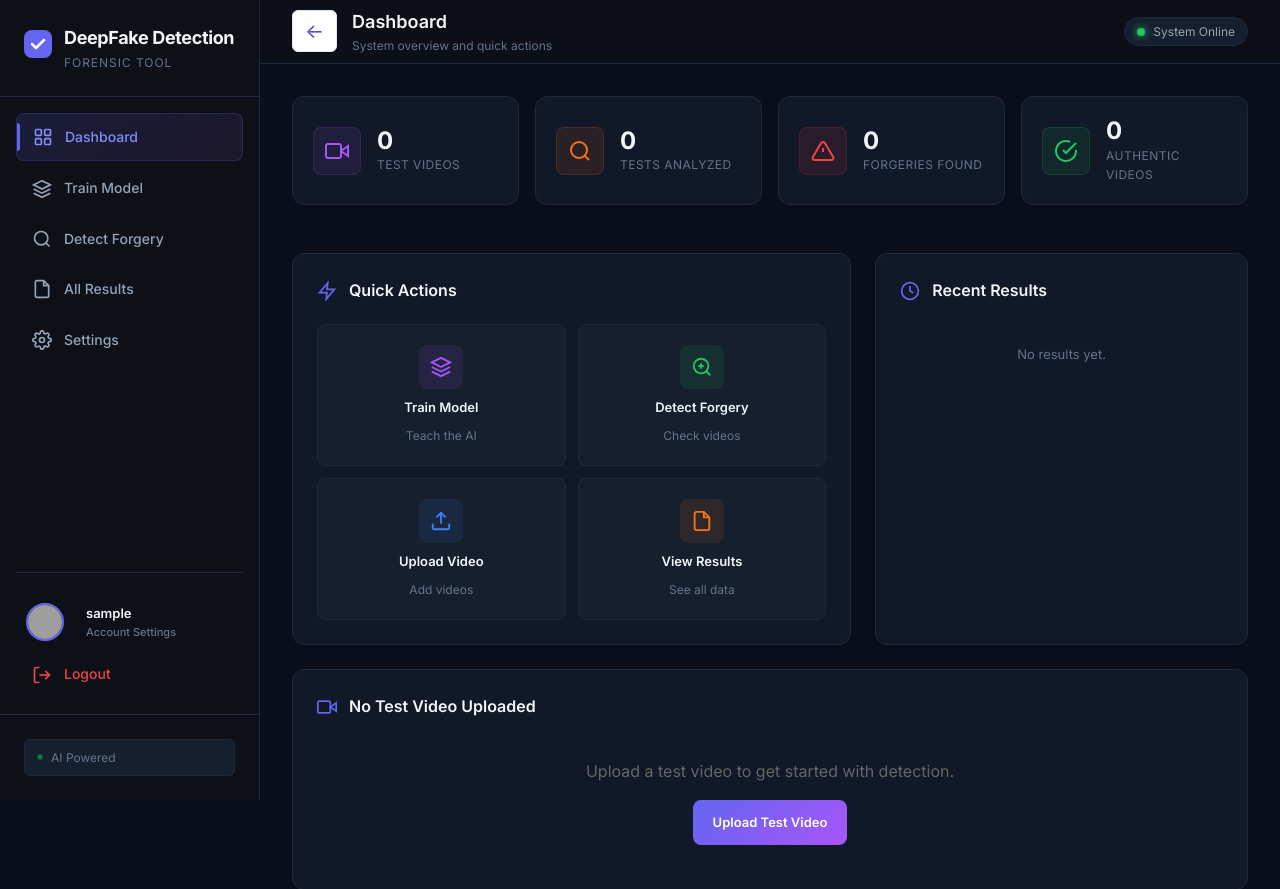
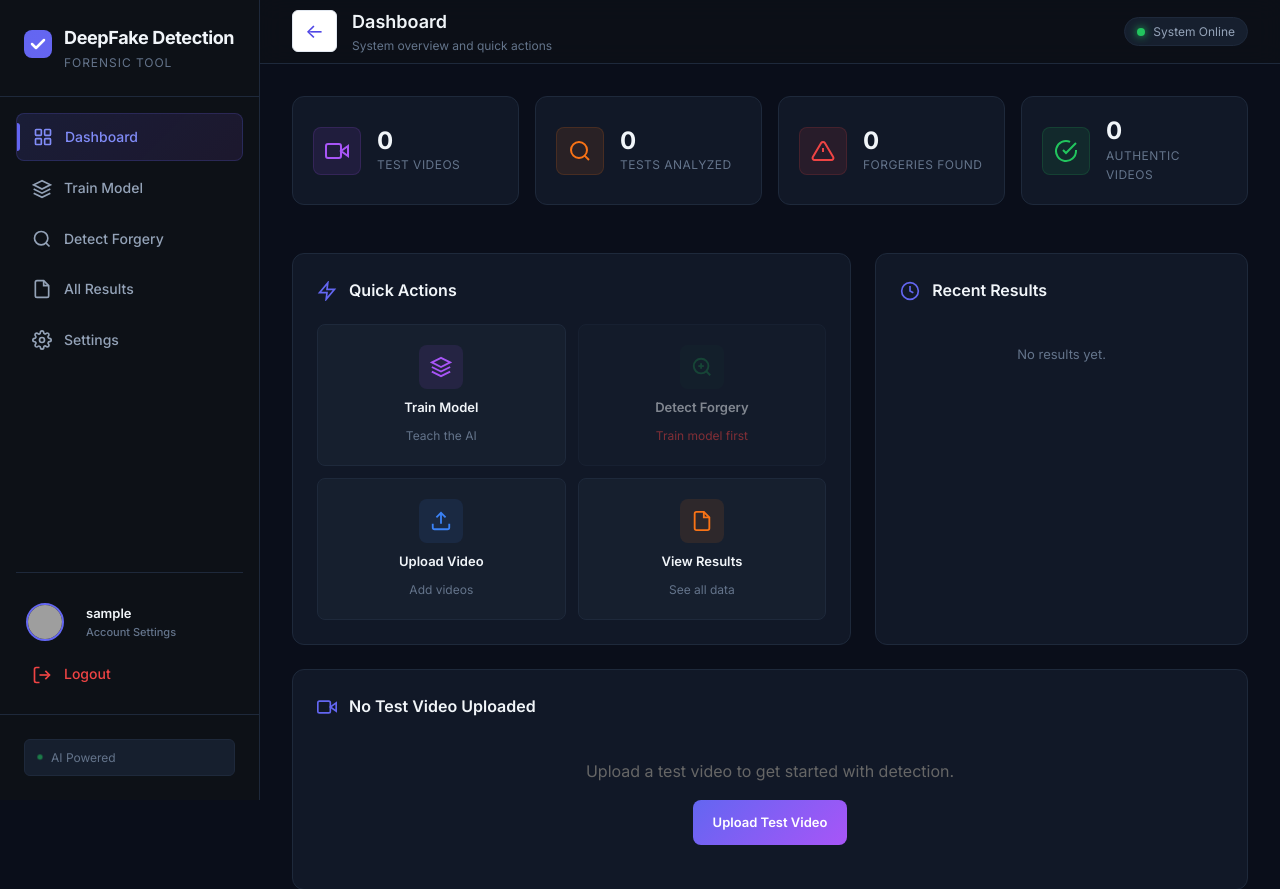
Before and after one commit to sukumar38140/Fake-detection, a Django app: page / in a window 1280 px wide. Shown: the top 889 px of the page. Run offline with Django 4.2, Linux system fonts and the light colour scheme; the visitor is signed in with stand-in values (Sample User, id 1); data that the repository does not hold is empty; grey boxes are pictures that could not be loaded.

Commit message:
Add model training requirement check - disable detect functionality until model is trained

```diff
--- a/detector/templates/detector/dashboard.html
+++ b/detector/templates/detector/dashboard.html
@@ -84,6 +84,7 @@
                     <span class="action-label">Train Model</span>
                     <span class="action-desc">Teach the AI</span>
                 </a>
+                {% if model_exists %}
                 <a href="{% url 'detect_forgery' %}" class="action-btn" id="action-detect">
                     <div class="action-icon green">
                         <svg viewBox="0 0 24 24" fill="none" stroke="currentColor" stroke-width="2">
@@ -96,6 +97,20 @@
                     <span class="action-label">Detect Forgery</span>
                     <span class="action-desc">Check videos</span>
                 </a>
+                {% else %}
+                <div class="action-btn action-btn-disabled" id="action-detect" title="Train a model first to detect forgery" style="opacity: 0.5; cursor: not-allowed; pointer-events: none;">
+                    <div class="action-icon green" style="opacity: 0.5;">
+                        <svg viewBox="0 0 24 24" fill="none" stroke="currentColor" stroke-width="2">
+                            <circle cx="11" cy="11" r="8"/>
+                            <path d="M21 21l-4.35-4.35"/>
+                            <path d="M11 8v6"/>
+                            <path d="M8 11h6"/>
+                        </svg>
+                    </div>
+                    <span class="action-label">Detect Forgery</span>
+                    <span class="action-desc" style="color: var(--color-danger); font-size: 12px;">Train model first</span>
+                </div>
+                {% endif %}
                 <a href="{% url 'upload_video' %}" class="action-btn" id="action-upload">
                     <div class="action-icon blue">
                         <svg viewBox="0 0 24 24" fill="none" stroke="currentColor" stroke-width="2">
@@ -201,8 +216,18 @@
             </div>
             {% else %}
             <div style="margin-top: 15px; padding: 15px; background: var(--color-bg-elevated); border: 1px solid var(--color-border); border-radius: 8px; text-align: center;">
-                <p style="color: var(--color-text-secondary); margin-bottom: 10px;">No analysis results yet</p>
+                <p style="color: var(--color-text-secondary); margin-bottom: 10px;">
+                    {% if model_exists %}
+                    No analysis results yet
+                    {% else %}
+                    <span style="color: var(--color-danger); font-weight: 600;">⚠️ Train a model first</span>
+                    {% endif %}
+                </p>
+                {% if model_exists %}
                 <a href="{% url 'detect_forgery' %}" class="btn btn-primary btn-sm">Run Analysis</a>
+                {% else %}
+                <a href="{% url 'train_model' %}" class="btn btn-primary btn-sm">Train Model Now</a>
+                {% endif %}
             </div>
             {% endif %}
         </div>
--- a/detector/views.py
+++ b/detector/views.py
@@ -422,12 +422,18 @@ def train_model(request):
 @login_required
 def detect_forgery(request):
     """Video forgery detection page - show only test video if exists."""
+    # Check if user has a trained model
+    latest_session = TrainingSession.objects.filter(user=request.user, status='completed').first()
+    model_exists = latest_session is not None and os.path.exists(latest_session.model_path) if latest_session else False
+
+    # Redirect to training if no model exists
+    if not model_exists:
+        messages.warning(request, 'You need to train a model first. Please upload and label sample videos, then train the model.')
+        return redirect('train_model')
+
     # Get the current test video (last uploaded test video)
     test_video = Video.objects.filter(video_type='test', user=request.user).order_by('-uploaded_at').first()
     profile_obj, _ = UserProfile.objects.get_or_create(user=request.user)
-
-    latest_session = TrainingSession.objects.filter(user=request.user, status='completed').first()
-    model_exists = latest_session is not None and os.path.exists(latest_session.model_path) if latest_session else False
 
     context = {
         'video': test_video,
```
